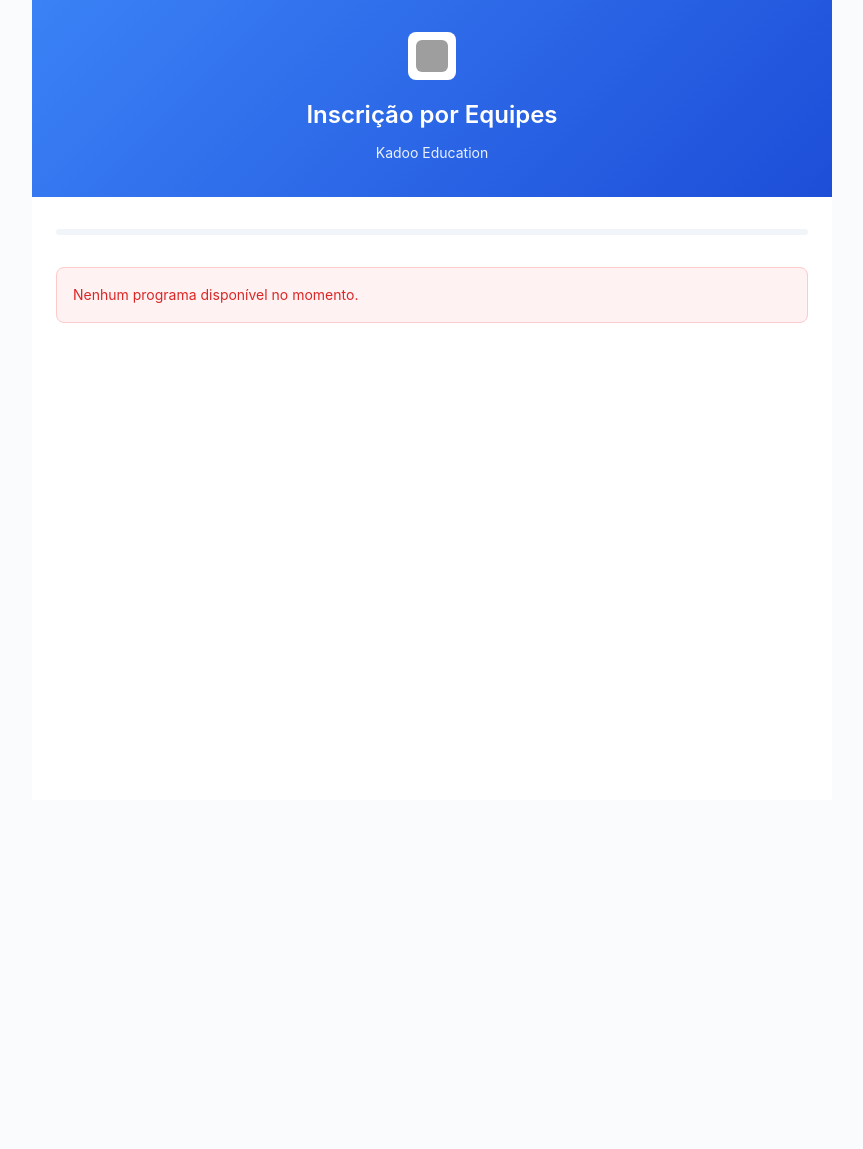
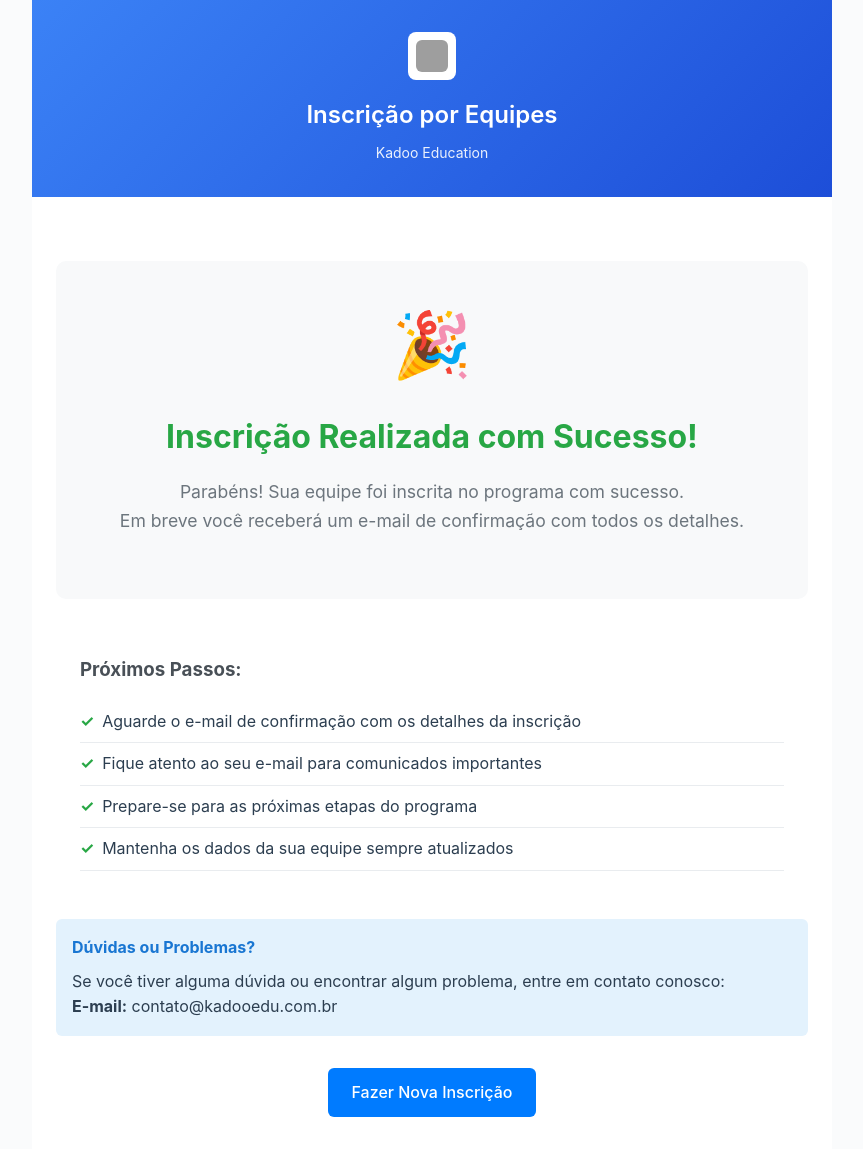
Before and after one commit to Kadoo-Education/formulario_inscricao, a PHP site: page /index.php?page=conclusion in a window 1280 px wide. Shown: the whole page, without its empty margins (208-1071 px from the left). Before the commit the page ends 323 px from the top, so only its background shows below. Run offline with PHP 8.4, Linux system fonts and the light colour scheme; data that the repository does not hold is empty; grey boxes are pictures that could not be loaded.

Commit message:
feat: varias paradas novas

```diff
--- a/assets/js/form.js
+++ b/assets/js/form.js
@@ -516,3 +516,42 @@ window.removeMember = function (memberNum) {
         teamForm.removeMember(memberNum);
     }
 };
+
+// Lógica para o Modal de Categorias
+const categoriaHelpIcon = document.getElementById("categoriaHelpIcon");
+const categoryModal = document.getElementById("categoryModal");
+const closeButton = document.querySelector(".close-button");
+
+if (categoriaHelpIcon && categoryModal && closeButton) {
+    categoriaHelpIcon.addEventListener("click", () => {
+        categoryModal.style.display = "flex"; // Usa flex para centralizar
+    });
+
+    closeButton.addEventListener("click", () => {
+        categoryModal.style.display = "none";
+    });
+
+    window.addEventListener("click", (event) => {
+        if (event.target == categoryModal) {
+            categoryModal.style.display = "none";
+        }
+    });
+}
+
+document.addEventListener('DOMContentLoaded', () => {
+    const form = document.getElementById('teamForm');
+    const submitBtn = document.getElementById('submitBtn');
+    const buttonText = submitBtn.querySelector('.button-text');
+    const spinner = submitBtn.querySelector('.spinner');
+
+    form.addEventListener('submit', (e) => {
+        // Validação básica do formulário (pode ser mais robusta)
+        if (form.checkValidity()) {
+            buttonText.style.display = 'none';
+            spinner.style.display = 'inline-block';
+            submitBtn.disabled = true;
+        } else {
+            // O navegador irá mostrar os erros de validação
+        }
+    });
+});
--- a/classes/Equipe.php
+++ b/classes/Equipe.php
@@ -31,7 +31,7 @@ class Equipe
             INSERT INTO equipes (programa_id, categoria_id, nome_equipe, descricao, link_pitch, max_membros, status, created_at)
             VALUES (?, ?, ?, ?, ?, 6, 'ativa', NOW())
         ");
-        $stmt->execute([$programa_id, $nome_equipe, $descricao, $link_pitch]);
+                $stmt->execute([$programa_id, $categoria_id, $nome_equipe, $descricao, $link_pitch]);
         return $this->pdo->lastInsertId();
     }
 
--- a/includes/process_inscricao.php
+++ b/includes/process_inscricao.php
@@ -4,8 +4,8 @@ require_once 'classes/Validator.php';
 require_once 'classes/Programa.php';
 require_once 'classes/Equipe.php';
 
-function processarInscricao($post_data)
-{
+// Esta função agora será chamada apenas quando o formulário for submetido via POST
+function processarInscricao($post_data) {
     try {
         $db = new Database();
         $pdo = $db->getPDO();
@@ -14,37 +14,51 @@ function processarInscricao($post_data)
 
         $pdo->beginTransaction();
 
-        // Validar dados básicos - CORRIGIDO
+        // Validar dados básicos
         $programa_id = $post_data['programa'] ?? null;
         $nome_equipe = Validator::sanitizeString($post_data['nome_equipe'] ?? '');
-        $link_pitch = Validator::sanitizeString($post_data['link_pitch'] ?? ''); // ADICIONADO
-        $categoria_id = $post_data['categoria'] ?? null;
+        $link_pitch = Validator::sanitizeString($post_data['link_pitch'] ?? '');
+        $categoria_id = $post_data['categoria'] ?? null; // Adicionado
 
-        // Validação inicial - CORRIGIDO
-        if (!$programa_id || !$nome_equipe || !$link_pitch || !$categoria_id) {
+        // Validação inicial
+        if (!$programa_id || !$nome_equipe || !$link_pitch || !$categoria_id) { // Adicionado categoria_id
             throw new Exception("Programa, nome da equipe, link do pitch e categoria são obrigatórios.");
         }
 
-
-        // Validar se é uma URL válida - MOVIDO PARA CIMA
+        // Validar se é uma URL válida
         if (!filter_var($link_pitch, FILTER_VALIDATE_URL)) {
             throw new Exception("Link do pitch deve ser uma URL válida.");
         }
 
+        // Verificar termo de aceite
+        if (!isset($post_data["aceite_termos"]) || $post_data["aceite_termos"] != "1") {
+            throw new Exception("É necessário aceitar os termos e condições.");
+        }
 
 
-        // Criar equipe - CORRIGIDO com link_pitch
+        // Verificar se o programa existe e está ativo
+        if (!$programa->verificarPrograma($programa_id)) {
+            throw new Exception("Programa não encontrado ou inscrições fechadas.");
+        }
+
+        // Verificar se já existe equipe com este nome no programa
+        if ($equipe->verificarNomeEquipe($nome_equipe, $programa_id)) {
+            throw new Exception("Já existe uma equipe com este nome neste programa.");
+        }
+
+        // Criar equipe - ADICIONADO categoria_id
         $equipe_id = $equipe->criarEquipe(
             $programa_id,
             $nome_equipe,
-            descricao: $post_data['observacoes'] ?? '',
-            link_pitch: $link_pitch,
-            categoria_id: $categoria_id
+            $post_data['observacoes'] ?? '',
+            $link_pitch,
+            $categoria_id // Passando categoria_id
         );
 
         // Processar membros da equipe
         $membros_inseridos = 0;
         $lider_cpf = null;
+        $professor_cpf = null; // Adicionado para capturar o CPF do professor
         $cpfs_utilizados = [];
         $emails_utilizados = [];
 
@@ -99,13 +113,14 @@ function processarInscricao($post_data)
                 throw new Exception("CPF já cadastrado neste programa (Membro {$i}).");
             }
 
-            $is_lider = isset($post_data["membro_{$i}_lider"]) && $post_data["membro_{$i}_lider"] == '1';
-
-            // Define o líder da equipe (o primeiro membro cadastrado)
-            if ($i === 1) {
+            // Lógica para definir o líder (primeiro membro) e o professor (se houver)
+            $is_lider = ($i === 1); // O primeiro membro é sempre o líder
+            if ($is_lider) {
                 $lider_cpf = $cpf;
             }
-
+            if ($cargo === 'professor') {
+                $professor_cpf = $cpf;
+            }
 
             // Capturar série/ano
             $serie_ano = $post_data["membro_{$i}_serie"] ?? null;
@@ -172,6 +187,10 @@ function processarInscricao($post_data)
             throw new Exception("Pelo menos um membro deve ser cadastrado.");
         }
 
+        // Atualizar equipe com CPF do professor responsável (se houver)
+        if ($professor_cpf) {
+            $equipe->atualizarProfessorResponsavel($equipe_id, $professor_cpf);
+        }
 
         $pdo->commit();
         return [
@@ -181,6 +200,7 @@ function processarInscricao($post_data)
 
     } catch (Exception $e) {
         $pdo->rollBack();
+        error_log("Erro na inscrição: " . $e->getMessage());
         return [
             'success' => false,
             'message' => $e->getMessage()
@@ -194,4 +214,22 @@ function processarInscricao($post_data)
         ];
     }
 }
+
+// Apenas processa a inscrição se for uma requisição POST
+if ($_SERVER['REQUEST_METHOD'] === 'POST') {
+    $resultado_inscricao = processarInscricao($_POST);
+    if ($resultado_inscricao['success']) {
+        // Armazenar mensagem de sucesso na sessão
+        $_SESSION['success_message'] = $resultado_inscricao['message'];
+        // Redirecionar para a página de conclusão
+        header('Location: index.php?page=conclusion');
+        exit;
+    } else {
+        // Se houver erro, armazena a mensagem na sessão para exibir no formulário
+        $_SESSION['error_message'] = $resultado_inscricao['message'];
+        // Redireciona de volta para o formulário para exibir o erro
+        header('Location: index.php?page=form');
+        exit;
+    }
+}
 ?>
--- a/index.php
+++ b/index.php
@@ -5,13 +5,27 @@ session_start();
 
 require_once 'config/database.php';
 require_once 'classes/Programa.php';
-require_once 'classes/Equipe.php';;
+require_once 'classes/Equipe.php';
+
+// Determinar qual página exibir
+$page = $_GET['page'] ?? 'form';
+
+// Se for a página de conclusão, apenas exibe
+if ($page === 'conclusion') {
+    include 'templates/conclusion.php';
+    exit;
+}
+
+// Incluir o processamento apenas se estiver na página do formulário
+if ($page === 'form') {
     require_once 'includes/process_inscricao.php';
+}
 
 $success_message = null;
 $error_message = null;
 $programas = [];
 $unidades = [];
+$categorias = [];
 
 // Buscar programas disponíveis
 try {
@@ -38,16 +52,18 @@ try {
     $error_message = "Erro de conexão com o banco de dados.";
 }
 
-// Processar formulário se enviado
-if ($_SERVER['REQUEST_METHOD'] === 'POST' && !isset($error_message)) {
-    $resultado = processarInscricao($_POST);
+// Verificar mensagem de erro da sessão
+if (isset($_SESSION['error_message'])) {
+    $error_message = $_SESSION['error_message'];
+    unset($_SESSION['error_message']);
+}
 
-    if ($resultado['success']) {
-        $success_message = $resultado['message'];
-    } else {
-        $error_message = $resultado['message'];
+// Verificar mensagem de sucesso da sessão
+if (isset($_SESSION['success_message'])) {
+    $success_message = $_SESSION['success_message'];
+    unset($_SESSION['success_message']);
 }
-}
+
 ?>
 
 <!DOCTYPE html>
@@ -69,6 +85,7 @@ if ($_SERVER['REQUEST_METHOD'] === 'POST' && !isset($error_message)) {
         </div>
 
         <div class="form-container">
+            <?php if ($page === 'form'): ?>
                 <div class="progress-bar">
                     <div class="progress-fill" id="progressFill"></div>
                 </div>
@@ -101,13 +118,15 @@ if ($_SERVER['REQUEST_METHOD'] === 'POST' && !isset($error_message)) {
                 <?php include 'templates/form.php'; ?>
 
                 <?php endif; ?>
+            <?php endif; ?>
         </div>
     </div>
 
+    <?php if ($page === 'form'): ?>
     <script>
         const UNIDADES_DATA = <?php echo json_encode($unidades ?? []); ?>;
     </script>
     <script src="assets/js/form.js"></script>
-
+    <?php endif; ?>
 </body>
 </html>
--- /dev/null
+++ b/templates/conclusion.php
@@ -0,0 +1,137 @@
+<!DOCTYPE html>
+<html lang="pt-BR">
+<head>
+    <meta charset="UTF-8">
+    <meta name="viewport" content="width=device-width, initial-scale=1.0">
+    <title>Inscrição Concluída - Kadoo Education</title>
+    <link rel="stylesheet" href="../assets/css/style.css">
+    <style>
+        .success-container {
+            text-align: center;
+            padding: 2rem;
+            background: #f8f9fa;
+            border-radius: 10px;
+            margin: 2rem 0;
+        }
+
+        .success-icon {
+            font-size: 4rem;
+            color: #28a745;
+            margin-bottom: 1rem;
+        }
+
+        .success-title {
+            color: #28a745;
+            font-size: 2rem;
+            margin-bottom: 1rem;
+        }
+
+        .success-message {
+            font-size: 1.1rem;
+            color: #6c757d;
+            margin-bottom: 2rem;
+            line-height: 1.6;
+        }
+
+        .next-steps {
+            background: white;
+            padding: 1.5rem;
+            border-radius: 8px;
+            margin: 1.5rem 0;
+            text-align: left;
+        }
+
+        .next-steps h3 {
+            color: #495057;
+            margin-bottom: 1rem;
+        }
+
+        .next-steps ul {
+            list-style: none;
+            padding: 0;
+        }
+
+        .next-steps li {
+            padding: 0.5rem 0;
+            border-bottom: 1px solid #e9ecef;
+        }
+
+        .next-steps li:before {
+            content: "✓";
+            color: #28a745;
+            font-weight: bold;
+            margin-right: 0.5rem;
+        }
+
+        .btn-primary {
+            background: #007bff;
+            color: white;
+            padding: 12px 24px;
+            border: none;
+            border-radius: 6px;
+            text-decoration: none;
+            display: inline-block;
+            font-weight: 500;
+            transition: background 0.2s;
+        }
+
+        .btn-primary:hover {
+            background: #0056b3;
+        }
+
+        .contact-info {
+            background: #e3f2fd;
+            padding: 1rem;
+            border-radius: 6px;
+            margin: 1rem 0;
+        }
+
+        .contact-info h4 {
+            color: #1976d2;
+            margin-bottom: 0.5rem;
+        }
+    </style>
+</head>
+<body>
+    <div class="container">
+        <div class="header">
+            <div class="logo">
+                <img src="https://kadooedu.com.br/wp-content/uploads/2025/04/cropped-k-3-1-1-dJoZbzKQKqUb0kPL-1.png" alt="Kadoo" style="width: 32px; height: 32px; border-radius: 6px;">
+            </div>
+            <h1>Inscrição por Equipes</h1>
+            <p>Kadoo Education</p>
+        </div>
+
+        <div class="form-container">
+            <div class="success-container">
+                <div class="success-icon">🎉</div>
+                <h2 class="success-title">Inscrição Realizada com Sucesso!</h2>
+                <p class="success-message">
+                    Parabéns! Sua equipe foi inscrita no programa com sucesso.<br>
+                    Em breve você receberá um e-mail de confirmação com todos os detalhes.
+                </p>
+            </div>
+
+            <div class="next-steps">
+                <h3>Próximos Passos:</h3>
+                <ul>
+                    <li>Aguarde o e-mail de confirmação com os detalhes da inscrição</li>
+                    <li>Fique atento ao seu e-mail para comunicados importantes</li>
+                    <li>Prepare-se para as próximas etapas do programa</li>
+                    <li>Mantenha os dados da sua equipe sempre atualizados</li>
+                </ul>
+            </div>
+
+            <div class="contact-info">
+                <h4>Dúvidas ou Problemas?</h4>
+                <p>Se você tiver alguma dúvida ou encontrar algum problema, entre em contato conosco:</p>
+                <p><strong>E-mail:</strong> contato@kadooedu.com.br</p>
+            </div>
+
+            <div style="text-align: center; margin-top: 2rem;">
+                <a href="index.php" class="btn-primary">Fazer Nova Inscrição</a>
+            </div>
+        </div>
+    </div>
+</body>
+</html>
```
Also changed, not shown: assets/css/style.css (+163 -0 lines), templates/form.php (+106 -37 lines). Lines whose indentation alone changed are shown as unchanged.
